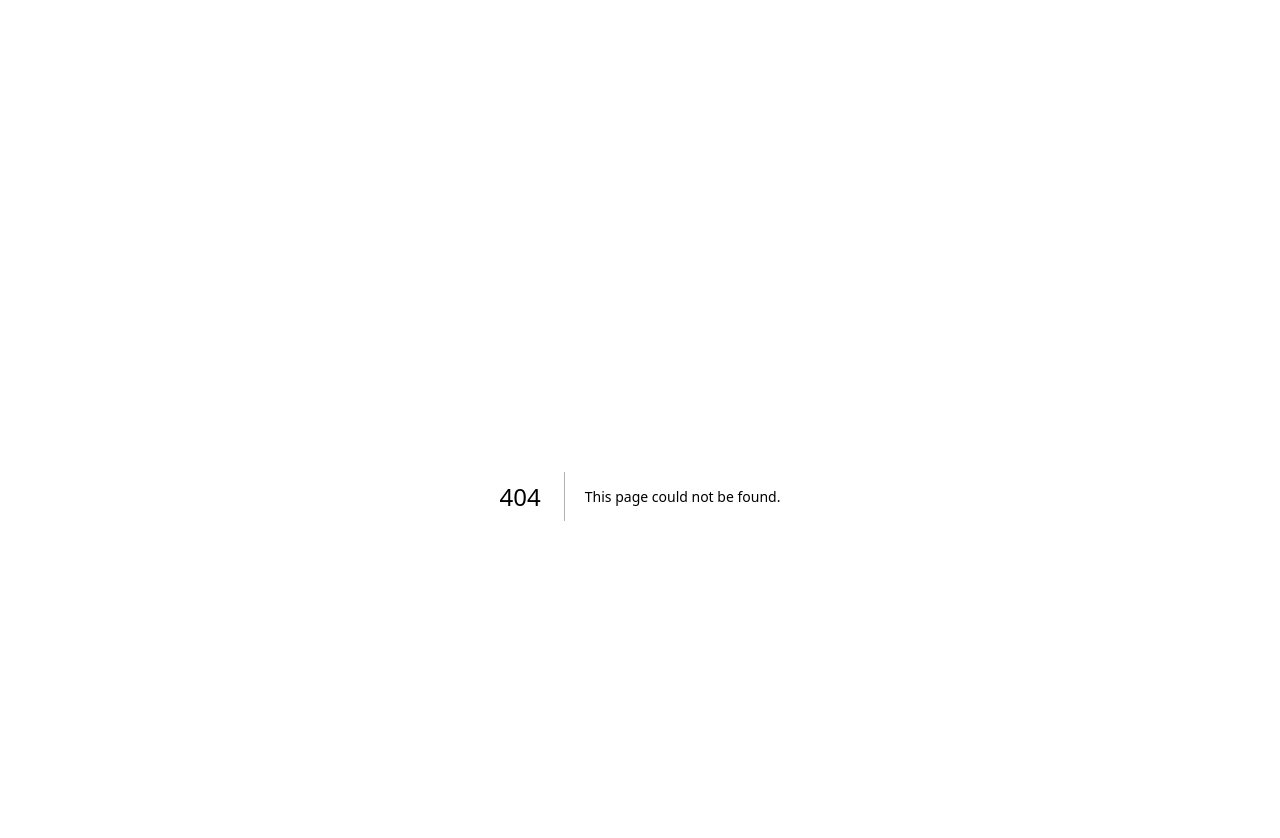
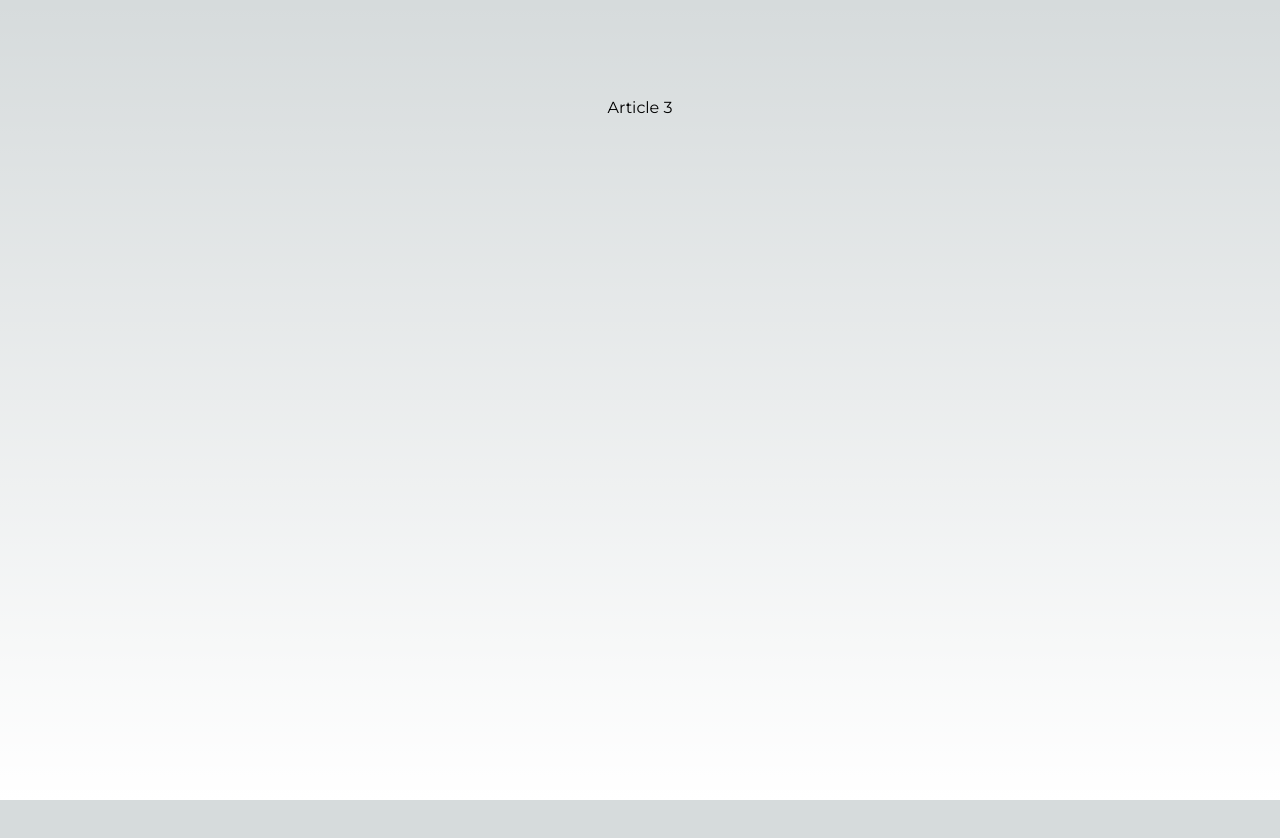
Before and after one commit to MrBarracuda/blog-nextjs, a Next.js app: page /details in a window 1280 px wide. Before the commit this address had no page. Shown: the top 838 px of the page. After the commit the page ends 800 px from the top, so only its background shows below. Built offline with nearby package versions, Linux system fonts and the light colour scheme.

Commit message:
Add details page

```diff
--- /dev/null
+++ b/app/details/error.tsx
@@ -0,0 +1,10 @@
+'use client'
+
+export default function Error({error, reset}: any) {
+  return (
+    <div>
+      Oops, something went wrong: {error.message}
+      <button onClick={() => reset()}>Reload</button>
+    </div>
+  )
+}
--- /dev/null
+++ b/app/details/loading.tsx
@@ -0,0 +1,7 @@
+export default function Loading() {
+  return (
+    <div>
+      <h1>Loading...</h1>
+    </div>
+  )
+}
--- /dev/null
+++ b/app/details/page.tsx
@@ -0,0 +1,7 @@
+export default function Details() {
+  return (
+    <div>
+      <h1>Article 3</h1>
+    </div>
+  )
+}
```
